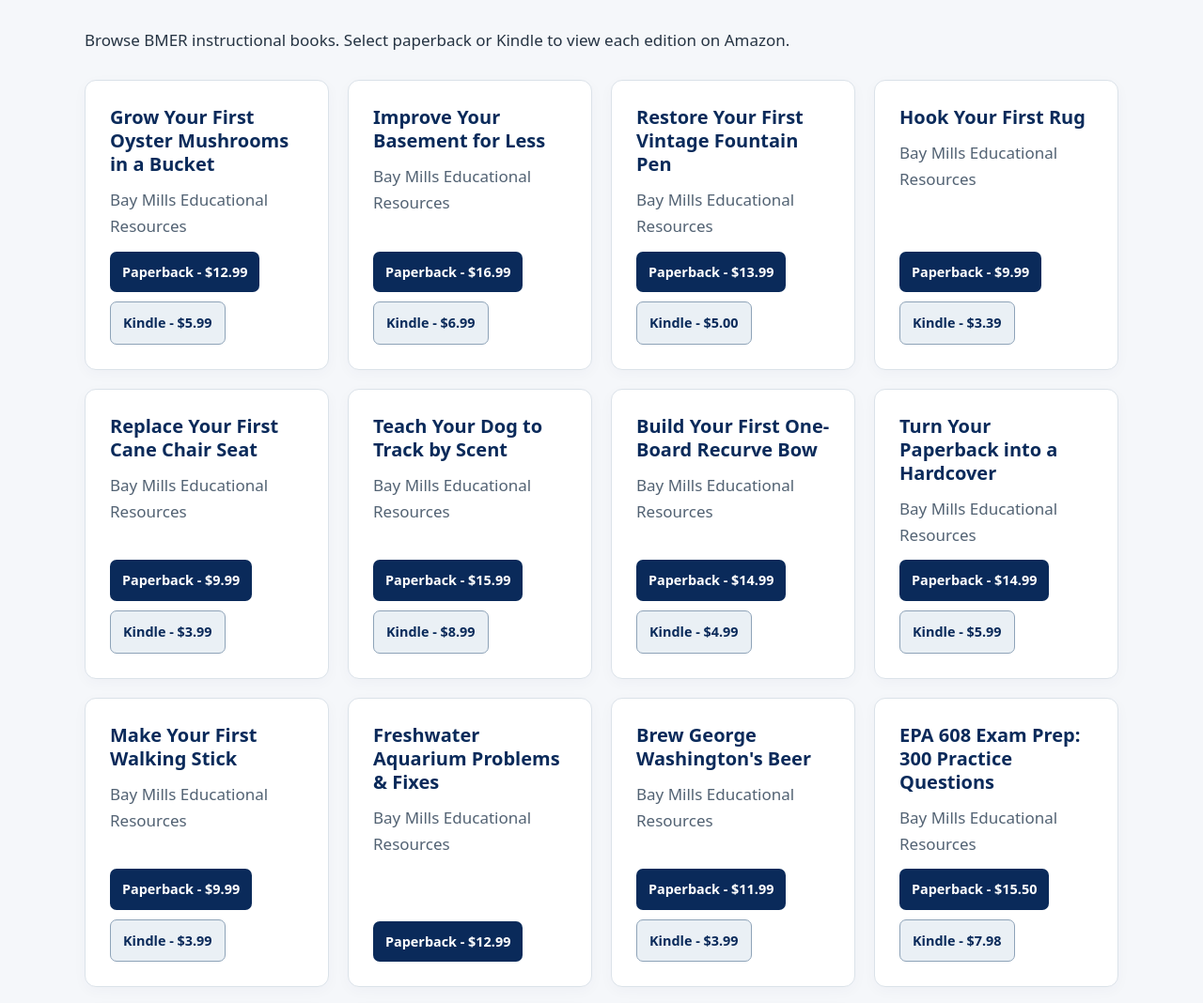
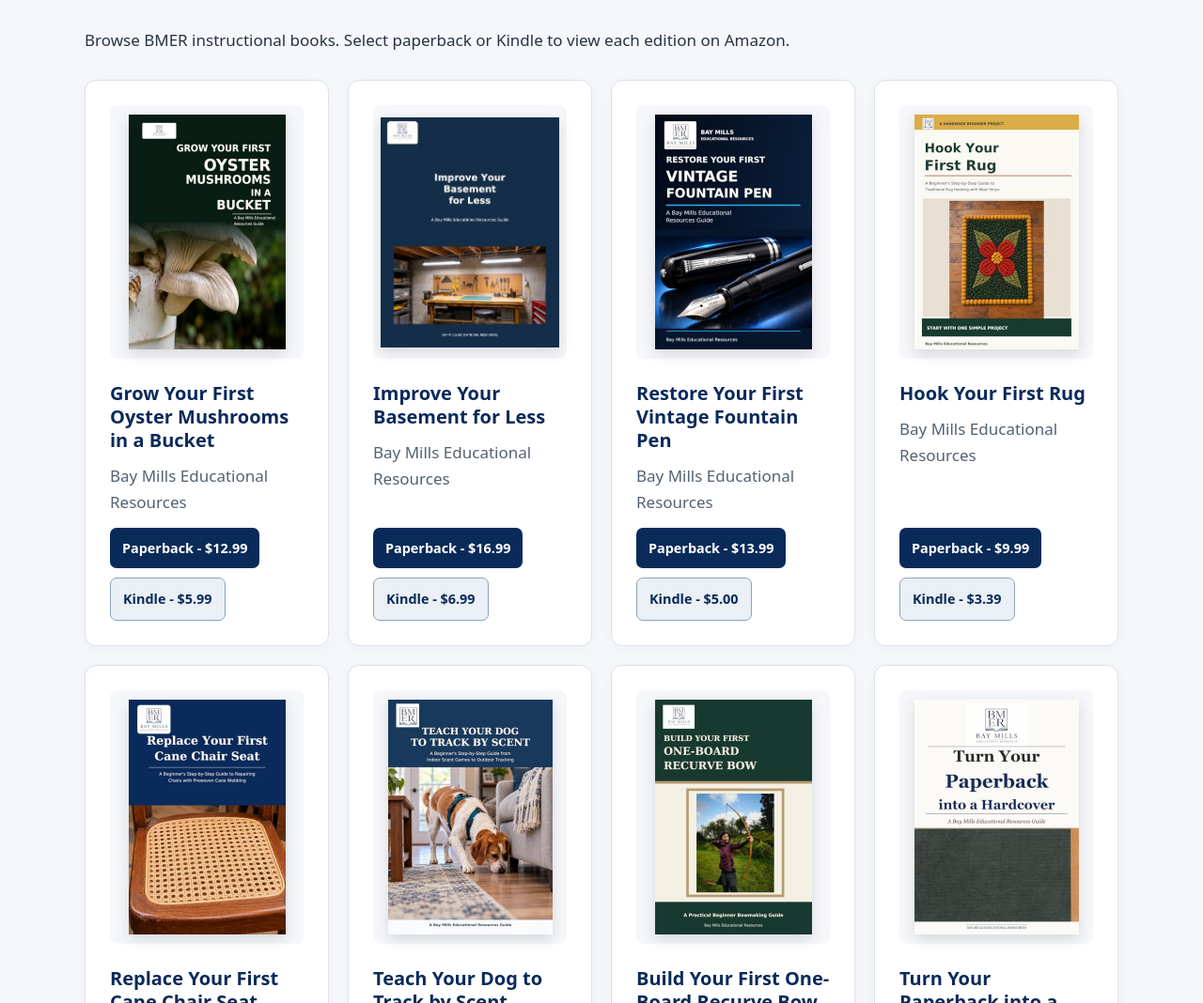
Before and after one commit to baymillseducationalresources/baymillseducationalresources.github.io, a plain HTML site: page books/index.html in a window 1280 px wide. Shown: the part 228-1296 px from the top of the page at 94% size. Drawn offline with Linux system fonts and the light colour scheme.

Commit message:
Add 14 verified book covers to BMER catalog

```diff
--- a/assets/css/style.css
+++ b/assets/css/style.css
@@ -50,3 +50,28 @@ outline-offset:2px;
 @media(max-width:680px){
 .contact-form{padding:18px}
 }
+.book-cover-wrap{
+display:flex;
+align-items:center;
+justify-content:center;
+height:270px;
+padding:8px;
+background:#f5f7fa;
+border-radius:8px;
+}
+.book-cover{
+display:block;
+max-width:100%;
+max-height:250px;
+width:auto;
+height:auto;
+object-fit:contain;
+box-shadow:0 5px 14px #00000020;
+}
+.catalog-card{
+display:flex;
+flex-direction:column;
+}
+.catalog-card h2{
+margin-top:12px;
+}
--- a/books/index.html
+++ b/books/index.html
@@ -28,6 +28,12 @@
 <p>Browse BMER instructional books. Select paperback or Kindle to view each edition on Amazon.</p>
 <div class="grid catalog-grid">
 <article class="card catalog-card">
+<div class="book-cover-wrap">
+<img class="book-cover"
+     src="../assets/images/book-covers/01_B0HS16T1Q3.jpg"
+     alt="Cover of Grow Your First Oyster Mushrooms in a Bucket"
+     loading="lazy">
+</div>
 <h2>Grow Your First Oyster Mushrooms in a Bucket</h2>
 <p class="muted">Bay Mills Educational Resources</p>
 <div class="catalog-actions">
@@ -36,6 +42,12 @@
 </div>
 </article>
 <article class="card catalog-card">
+<div class="book-cover-wrap">
+<img class="book-cover"
+     src="../assets/images/book-covers/02_B0HRW4QD3C.jpg"
+     alt="Cover of Improve Your Basement for Less"
+     loading="lazy">
+</div>
 <h2>Improve Your Basement for Less</h2>
 <p class="muted">Bay Mills Educational Resources</p>
 <div class="catalog-actions">
@@ -44,6 +56,12 @@
 </div>
 </article>
 <article class="card catalog-card">
+<div class="book-cover-wrap">
+<img class="book-cover"
+     src="../assets/images/book-covers/03_B0HR66VDJH.jpg"
+     alt="Cover of Restore Your First Vintage Fountain Pen"
+     loading="lazy">
+</div>
 <h2>Restore Your First Vintage Fountain Pen</h2>
 <p class="muted">Bay Mills Educational Resources</p>
 <div class="catalog-actions">
@@ -52,6 +70,12 @@
 </div>
 </article>
 <article class="card catalog-card">
+<div class="book-cover-wrap">
+<img class="book-cover"
+     src="../assets/images/book-covers/04_B0HR37CQ8J.jpg"
+     alt="Cover of Hook Your First Rug"
+     loading="lazy">
+</div>
 <h2>Hook Your First Rug</h2>
 <p class="muted">Bay Mills Educational Resources</p>
 <div class="catalog-actions">
@@ -60,6 +84,12 @@
 </div>
 </article>
 <article class="card catalog-card">
+<div class="book-cover-wrap">
+<img class="book-cover"
+     src="../assets/images/book-covers/05_B0HQJWZXN9.jpg"
+     alt="Cover of Replace Your First Cane Chair Seat"
+     loading="lazy">
+</div>
 <h2>Replace Your First Cane Chair Seat</h2>
 <p class="muted">Bay Mills Educational Resources</p>
 <div class="catalog-actions">
@@ -68,6 +98,12 @@
 </div>
 </article>
 <article class="card catalog-card">
+<div class="book-cover-wrap">
+<img class="book-cover"
+     src="../assets/images/book-covers/06_B0HQ4X3BD2.jpg"
+     alt="Cover of Teach Your Dog to Track by Scent"
+     loading="lazy">
+</div>
 <h2>Teach Your Dog to Track by Scent</h2>
 <p class="muted">Bay Mills Educational Resources</p>
 <div class="catalog-actions">
@@ -76,6 +112,12 @@
 </div>
 </article>
 <article class="card catalog-card">
+<div class="book-cover-wrap">
+<img class="book-cover"
+     src="../assets/images/book-covers/07_B0HPCSZ12V.jpg"
+     alt="Cover of Build Your First One-Board Recurve Bow"
+     loading="lazy">
+</div>
 <h2>Build Your First One-Board Recurve Bow</h2>
 <p class="muted">Bay Mills Educational Resources</p>
 <div class="catalog-actions">
@@ -84,6 +126,12 @@
 </div>
 </article>
 <article class="card catalog-card">
+<div class="book-cover-wrap">
+<img class="book-cover"
+     src="../assets/images/book-covers/08_B0HPBNDC3G.jpg"
+     alt="Cover of Turn Your Paperback into a Hardcover"
+     loading="lazy">
+</div>
 <h2>Turn Your Paperback into a Hardcover</h2>
 <p class="muted">Bay Mills Educational Resources</p>
 <div class="catalog-actions">
@@ -92,6 +140,12 @@
 </div>
 </article>
 <article class="card catalog-card">
+<div class="book-cover-wrap">
+<img class="book-cover"
+     src="../assets/images/book-covers/09_B0HNWCYK33.jpg"
+     alt="Cover of Make Your First Walking Stick"
+     loading="lazy">
+</div>
 <h2>Make Your First Walking Stick</h2>
 <p class="muted">Bay Mills Educational Resources</p>
 <div class="catalog-actions">
@@ -100,6 +154,12 @@
 </div>
 </article>
 <article class="card catalog-card">
+<div class="book-cover-wrap">
+<img class="book-cover"
+     src="../assets/images/book-covers/10_B0HNFD7B4R.jpg"
+     alt="Cover of Freshwater Aquarium Problems &amp; Fixes"
+     loading="lazy">
+</div>
 <h2>Freshwater Aquarium Problems &amp; Fixes</h2>
 <p class="muted">Bay Mills Educational Resources</p>
 <div class="catalog-actions">
@@ -107,6 +167,12 @@
 </div>
 </article>
 <article class="card catalog-card">
+<div class="book-cover-wrap">
+<img class="book-cover"
+     src="../assets/images/book-covers/11_B0HMY2XHL2.jpg"
+     alt="Cover of Brew George Washington&#39;s Beer"
+     loading="lazy">
+</div>
 <h2>Brew George Washington&#39;s Beer</h2>
 <p class="muted">Bay Mills Educational Resources</p>
 <div class="catalog-actions">
@@ -115,6 +181,12 @@
 </div>
 </article>
 <article class="card catalog-card">
+<div class="book-cover-wrap">
+<img class="book-cover"
+     src="../assets/images/book-covers/12_B0HMFMVN9L.jpg"
+     alt="Cover of EPA 608 Exam Prep: 300 Practice Questions"
+     loading="lazy">
+</div>
 <h2>EPA 608 Exam Prep: 300 Practice Questions</h2>
 <p class="muted">Bay Mills Educational Resources</p>
 <div class="catalog-actions">
@@ -123,6 +195,12 @@
 </div>
 </article>
 <article class="card catalog-card">
+<div class="book-cover-wrap">
+<img class="book-cover"
+     src="../assets/images/book-covers/13_B0HLG3GXWY.jpg"
+     alt="Cover of Compound Bow for Beginners"
+     loading="lazy">
+</div>
 <h2>Compound Bow for Beginners</h2>
 <p class="muted">Bay Mills Educational Resources</p>
 <div class="catalog-actions">
@@ -131,6 +209,12 @@
 </div>
 </article>
 <article class="card catalog-card">
+<div class="book-cover-wrap">
+<img class="book-cover"
+     src="../assets/images/book-covers/14_B0HHTNLDRP.jpg"
+     alt="Cover of Mechanical Clock Repair for Beginners"
+     loading="lazy">
+</div>
 <h2>Mechanical Clock Repair for Beginners</h2>
 <p class="muted">Bay Mills Educational Resources</p>
 <div class="catalog-actions">
```
Also changed, not shown: assets/images/book-covers/01_B0HS16T1Q3.jpg (added), assets/images/book-covers/02_B0HRW4QD3C.jpg (added), assets/images/book-covers/03_B0HR66VDJH.jpg (added), assets/images/book-covers/04_B0HR37CQ8J.jpg (added), assets/images/book-covers/05_B0HQJWZXN9.jpg (added), assets/images/book-covers/06_B0HQ4X3BD2.jpg (added), assets/images/book-covers/07_B0HPCSZ12V.jpg (added), assets/images/book-covers/08_B0HPBNDC3G.jpg (added), assets/images/book-covers/09_B0HNWCYK33.jpg (added), assets/images/book-covers/10_B0HNFD7B4R.jpg (added), assets/images/book-covers/11_B0HMY2XHL2.jpg (added), assets/images/book-covers/12_B0HMFMVN9L.jpg (added), assets/images/book-covers/13_B0HLG3GXWY.jpg (added), assets/images/book-covers/14_B0HHTNLDRP.jpg (added).
